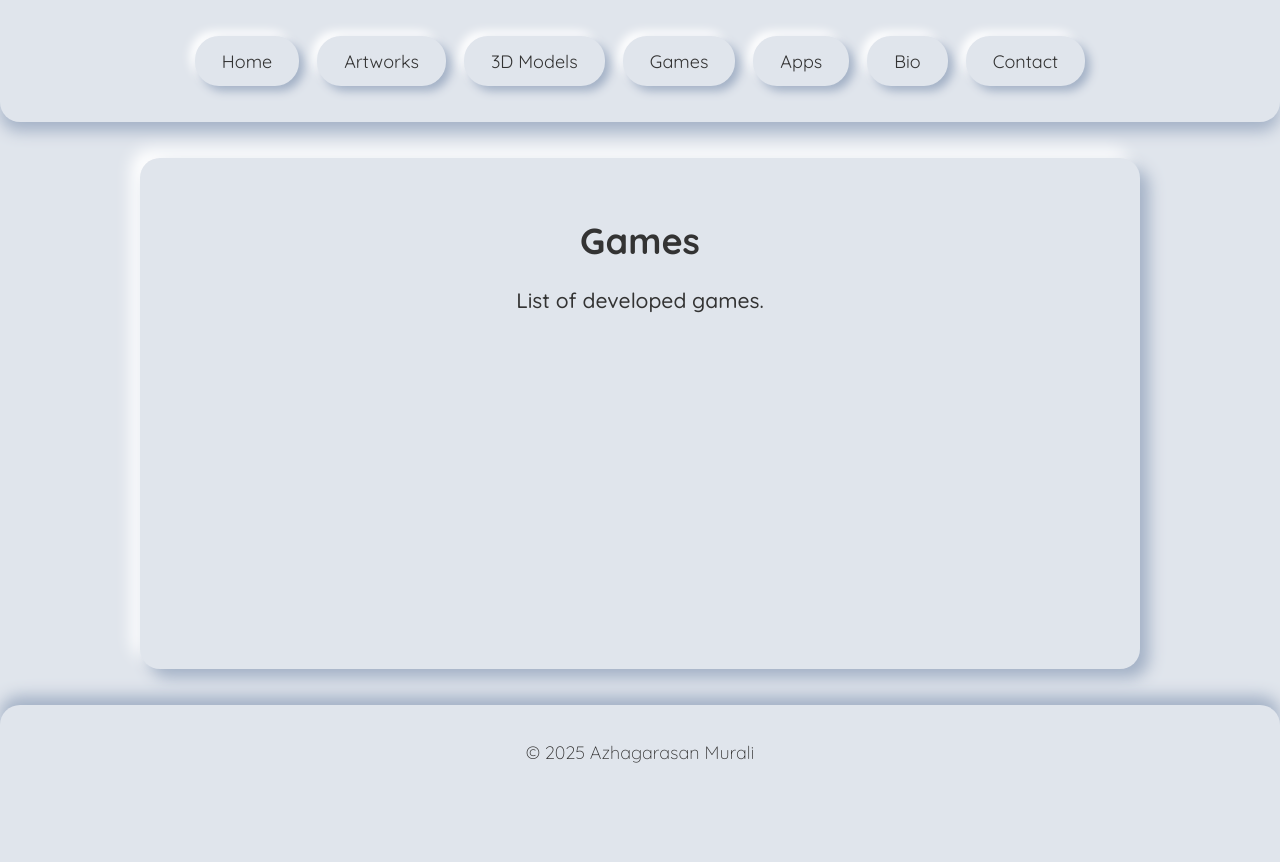
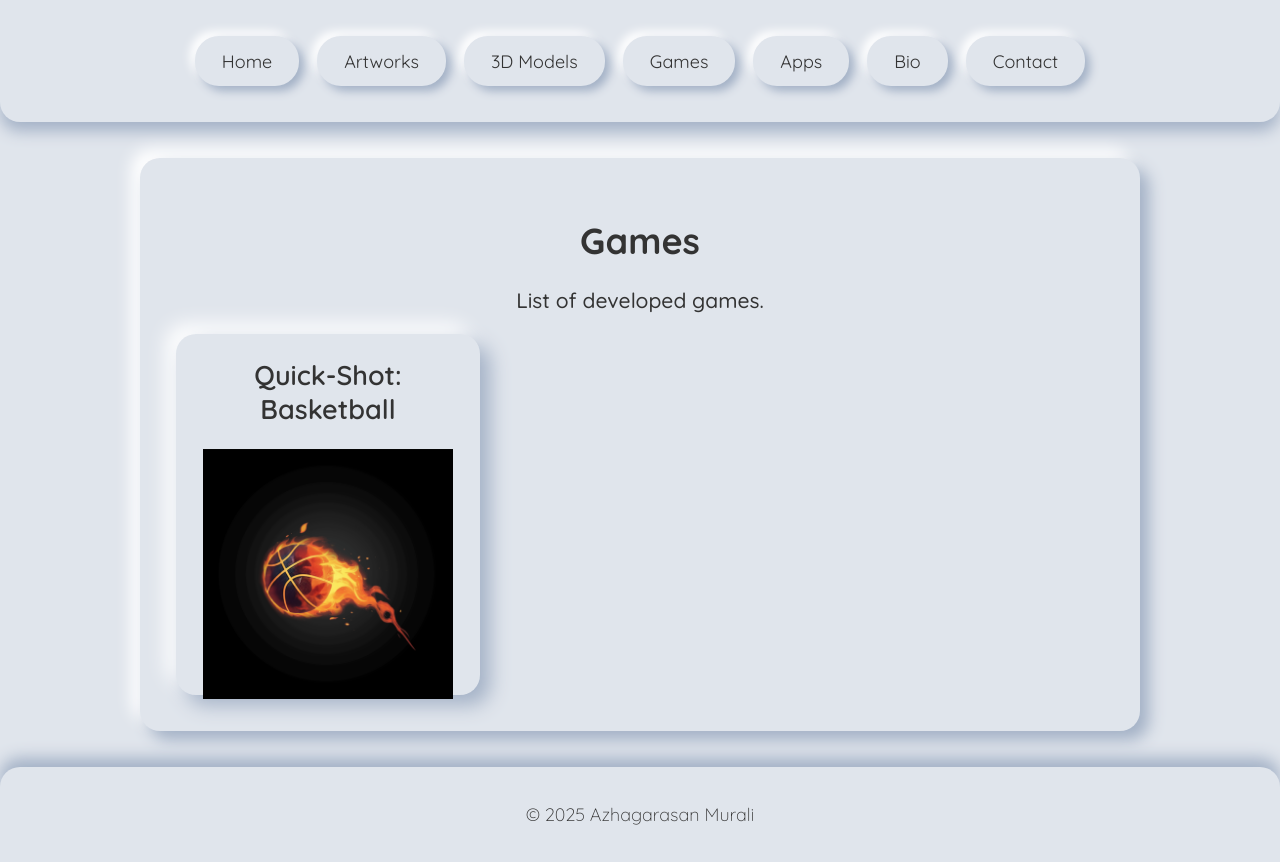
Before and after one commit to azhagarasanmurali/azhagarasanmurali.github.io, a React (Create React App) app: page /games in a window 1280 px wide. Before the commit the page ends 800 px from the top, so only its background shows below. Built offline with nearby package versions, Linux system fonts and the light colour scheme.

Commit message:
added Basketball game in Games page

```diff
--- a/src/pages/Games.js
+++ b/src/pages/Games.js
@@ -1,9 +1,29 @@
 import React from "react";
+import Card from "../components/Card";
+import Basketball from "../assets/images/basketball.png";
+
+const cards = [
+	{
+		title: "Quick-Shot: Basketball",
+		image: Basketball,
+		link: "https://play.google.com/store/apps/details?id=com.mrgreenstudio.quickshot.basketball",
+	},
+];
 
 const Games = () => (
 	<div>
 		<h1>Games</h1>
 		<h3>List of developed games.</h3>
+		<div className="card-grid">
+			{cards.map((card, i) => (
+				<Card
+					key={i}
+					title={card.title}
+					image={card.image}
+					link={card.link}
+				/>
+			))}
+		</div>
 	</div>
 );
 
```
Also changed, not shown: src/assets/images/basketball.png (added), 1 other file (tests, documents, lock files or other folders).
